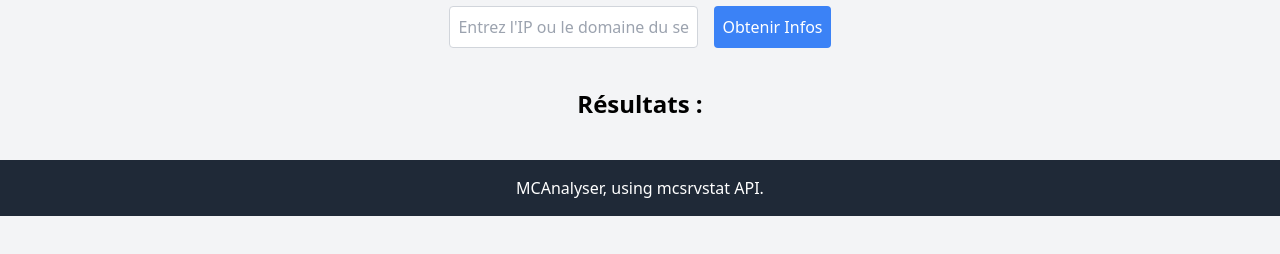
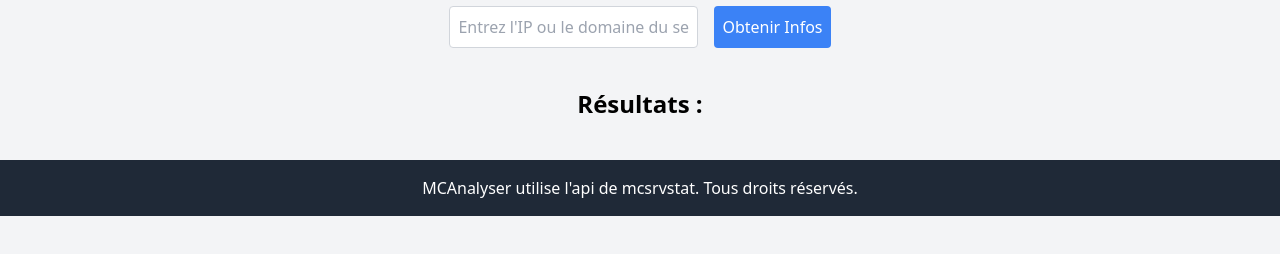
Before and after one commit to imstuart/mcanalyser, a website: page index.html in a window 1280 px wide. Shown: the part 106-360 px from the top of the page. Drawn offline with nearby package versions, Linux system fonts and the light colour scheme.

Commit message:
improved fix for vercel

```diff
--- a/index.html
+++ b/index.html
@@ -42,7 +42,7 @@
         </div>
     </div>
     <footer class="bg-gray-800 text-white text-center p-4 mt-10">
-        <p> MCAnalyser, using mcsrvstat API.</p>
+        <p> MCAnalyser utilise l'api de mcsrvstat. Tous droits réservés.</p>
     </footer>
     <script>
         function formatDateToDDMMYYYY(dateString) {
--- a/package.json
+++ b/package.json
@@ -13,6 +13,7 @@
   "dependencies": {
     "cors": "^2.8.5",
     "express": "^4.21.0",
+    "http-server": "^14.1.1",
     "minecraft-server-util": "^5.4.4",
     "node-cache": "^5.1.2",
     "psl": "^1.9.0",
```
Also changed, not shown: readme.md, server.js (line endings or trailing spaces), 1 other file.
